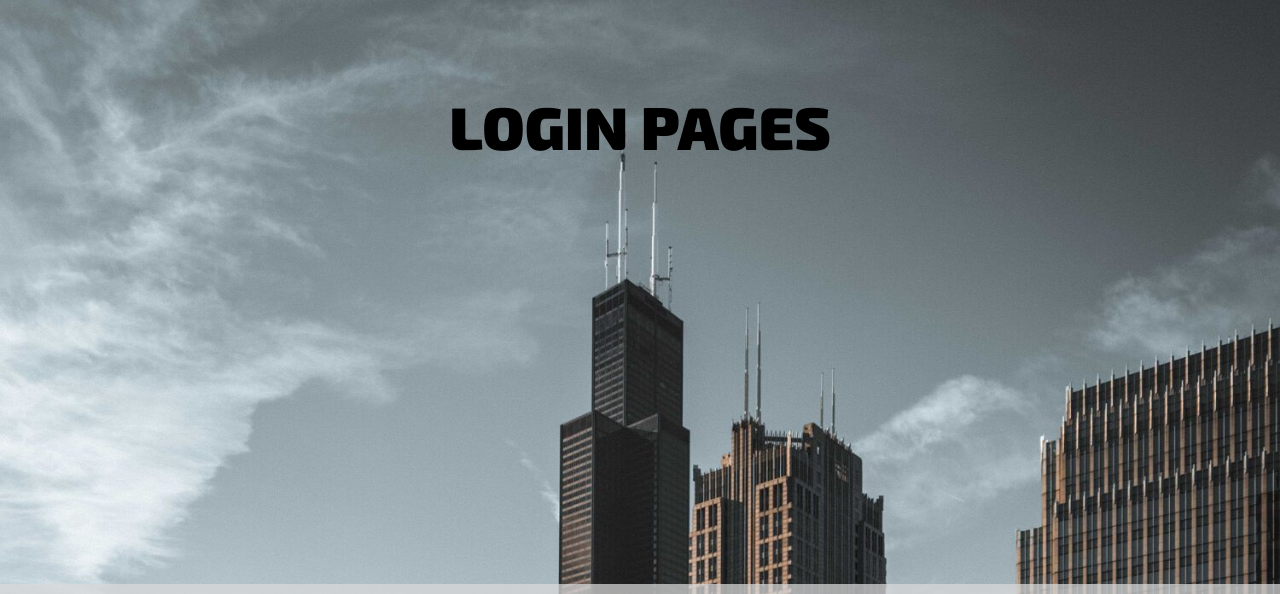
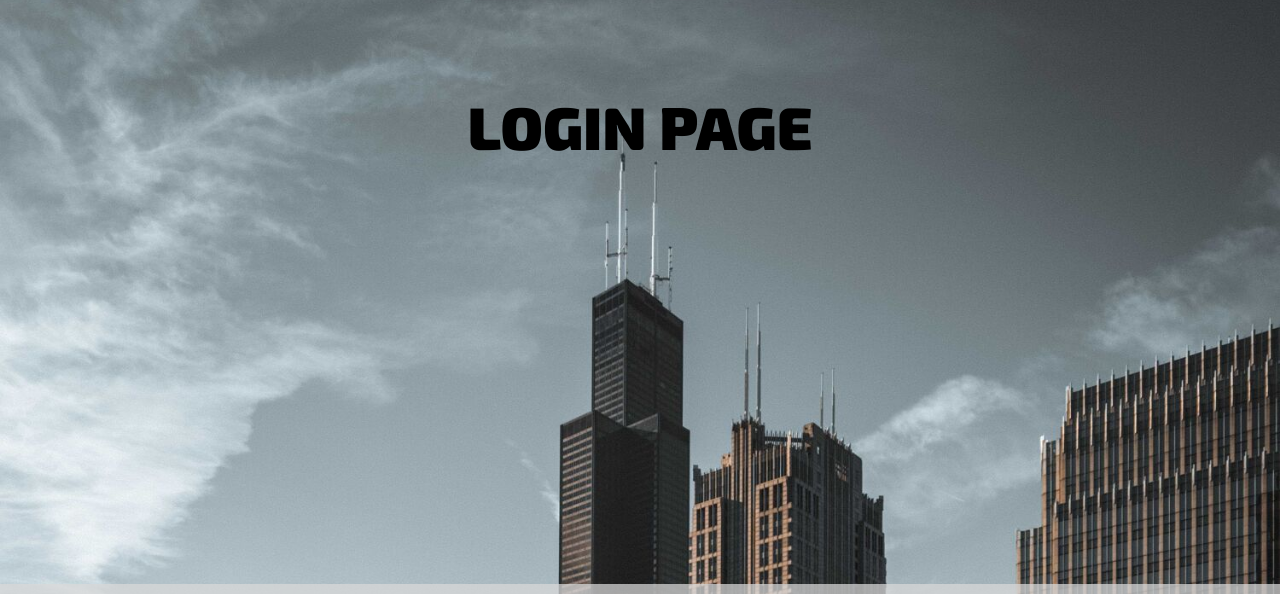
Before and after one commit to SyahmiAzhar/Testing-HTML, a website built with Parcel: page login.html in a window 1280 px wide. Shown: the part 120-714 px from the top of the page. Built offline with nearby package versions, Linux system fonts and the light colour scheme.

Commit message:
Commit from TeleportHQ

```diff
--- a/login.html
+++ b/login.html
@@ -137,7 +137,7 @@
         </header>
         <div class="login-hero">
           <div class="login-container1">
-            <span class="login-text09">Login pages</span>
+            <span class="login-text09">Login page</span>
           </div>
         </div>
         <footer class="login-footer">
```
